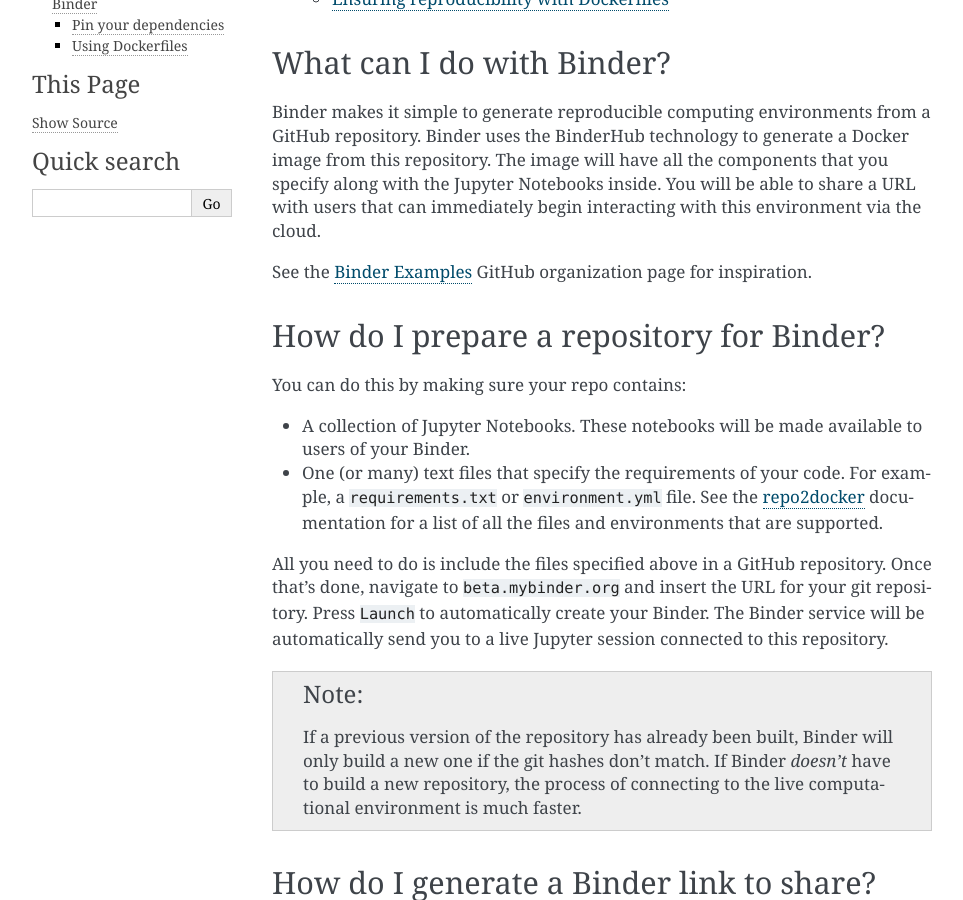
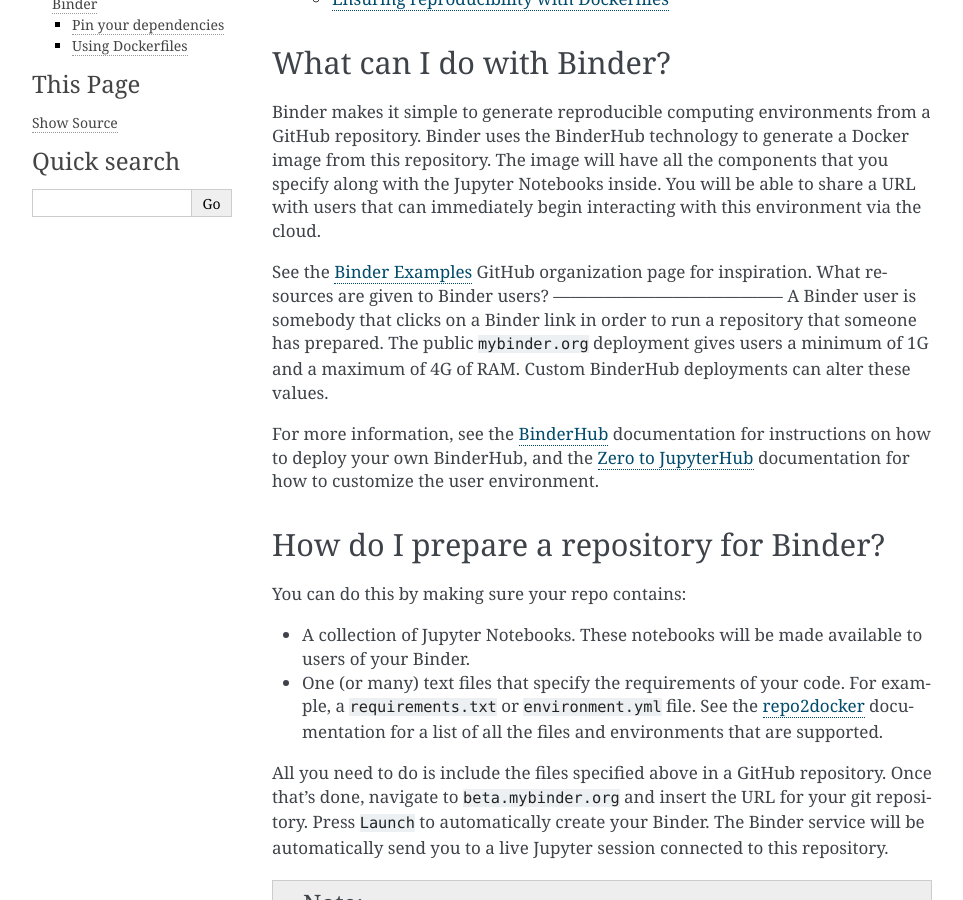
Before and after one commit to jupyterhub/mybinder.org-user-guide, a Sphinx documentation site: the page built from doc/index.rst, in a window 1280 px wide and 900 px high, scrolled down 526 px. Shown: the whole window, without its empty margins (148-1111 px from the left). Built offline with Sphinx 7.4.7, drawn with Linux system fonts in a browser that asks for light colours.

Commit message:
user resources

```diff
--- a/doc/index.rst
+++ b/doc/index.rst
@@ -30,6 +30,17 @@
 
 See the `Binder Examples <https://github.com/binder-examples>`_ GitHub
 organization page for inspiration.
+What resources are given to Binder users?
+-----------------------------------------
+A Binder user is somebody that clicks on a Binder link in order to run a
+repository that someone has prepared. The public ``mybinder.org`` deployment
+gives users a minimum of 1G and a maximum of 4G of RAM. Custom BinderHub
+deployments can alter these values.
+
+For more information, see the `BinderHub <https://binderhub.readthedocs.io/en/latest/>`_
+documentation for instructions on how to deploy your own BinderHub, and the
+`Zero to JupyterHub <https://zero-to-jupyterhub.readthedocs.io/en/latest/user-experience.html#set-user-memory-and-cpu-guarantees-limits>`_
+documentation for how to customize the user environment.
 
 How do I prepare a repository for Binder?
 -----------------------------------------
```
